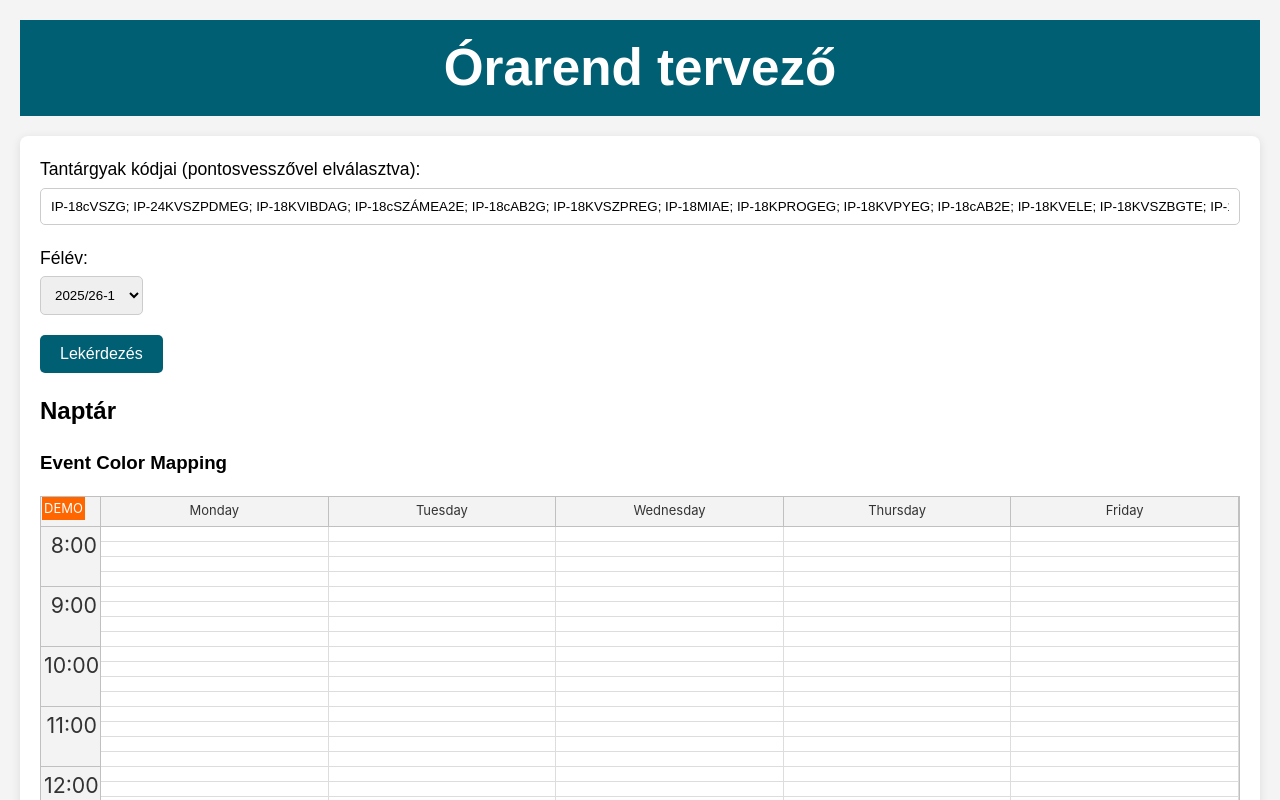
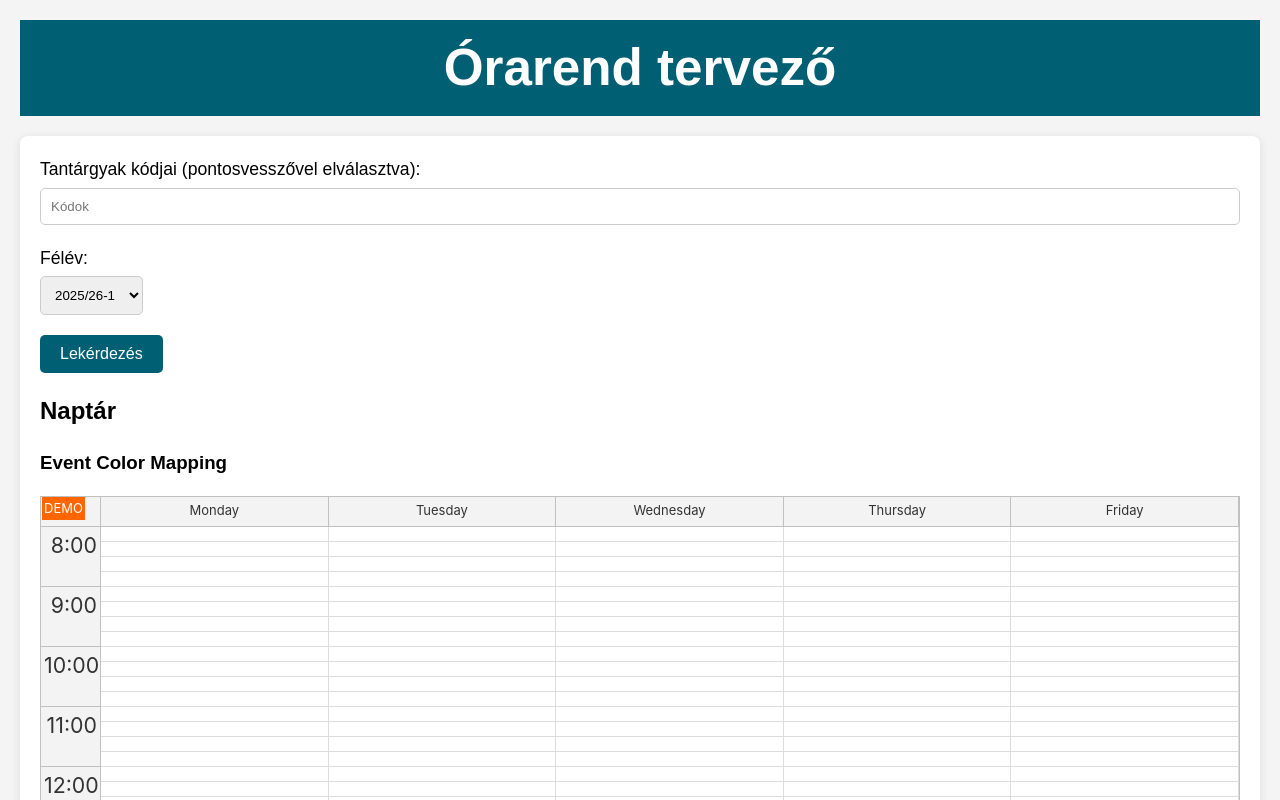
Before and after one commit to gergely19/calendar-planner, a React (Vite) app: page / in a window 1280 px wide. Shown: the top 800 px of the page. Built offline with nearby package versions, Linux system fonts and the light colour scheme; no server answers.

Commit message:
save codes

```diff
--- a/src/App.jsx
+++ b/src/App.jsx
@@ -1,4 +1,4 @@
-import React, { useState } from "react";
+import React, { useEffect, useState } from "react";
 import Header from "./components/Header";
 import QueryForm from "./components/QueryForm";
 import ColorMapping from "./components/ColorMapping";
@@ -10,9 +10,7 @@ function App() {
   const [loading, setLoading] = useState(false);
   const [errorCodes, setErrorCodes] = useState([]);
   const [estimatedTime, setEstimatedTime] = useState("");
-  const [name, setName] = useState(
-    "IP-18cVSZG; IP-24KVSZPDMEG; IP-18KVIBDAG; IP-18cSZÁMEA2E; IP-18cAB2G; IP-18KVSZPREG; IP-18MIAE; IP-18KPROGEG; IP-18KVPYEG; IP-18cAB2E; IP-18KVELE; IP-18KVSZBGTE; IP-18KVIFSWPROGG; IP-18cSZÁMEA2G"
-  ); //IP-18cAB2E; IP-18cSZÁMEA2E;    IP-18KPROGEG  ; IP-18MIAE; IP-18cAB2G; IP-18cSZÁMEA2G;  IP-18KVPYEG; IP-24KVSZPDMEG; IP-18cVSZG
+  const [name, setName] = useState(""); //IP-18cAB2E; IP-18cSZÁMEA2E;    IP-18KPROGEG  ; IP-18MIAE; IP-18cAB2G; IP-18cSZÁMEA2G;  IP-18KVPYEG; IP-24KVSZPDMEG; IP-18cVSZG
 
   //IP-18cVSZG; IP-24KVSZPDMEG; IP-18KVIBDAG; IP-18cSZÁMEA2E; IP-18cAB2G; IP-18KVSZPREG; IP-18MIAE; IP-18KPROGEG; IP-18KVPYEG; IP-18cAB2E; IP-18KVELE; IP-18KVSZBGTE; IP-18KVIFSWPROGG; IP-18cSZÁMEA2G
   const [semester, setSemester] = useState("2025-2026-1");
@@ -24,11 +22,12 @@ function App() {
     }
     const keepKey = "deletedEvents"; // ezt nem akarjuk törölni
     const keepValue = localStorage.getItem(keepKey); // érték elmentése
-
     localStorage.clear(); // minden törlése
+    localStorage.setItem("codes", name);
     if (keepValue !== null) {
         localStorage.setItem(keepKey, keepValue); // visszaállítás
     }
+
     setLoading(true);
 
     // Feltételezzük, hogy a backend elérhető /api/get_data.php útvonalon
@@ -70,6 +69,13 @@ function App() {
     setErrorCodes(errorCodes);
     setLoading(false);
   };
+
+  useEffect(() => {
+    const savedCodes = localStorage.getItem("codes");
+    if (savedCodes) {
+      setName(savedCodes);
+    }
+  }, []);
 
   return (
     <div>
```
